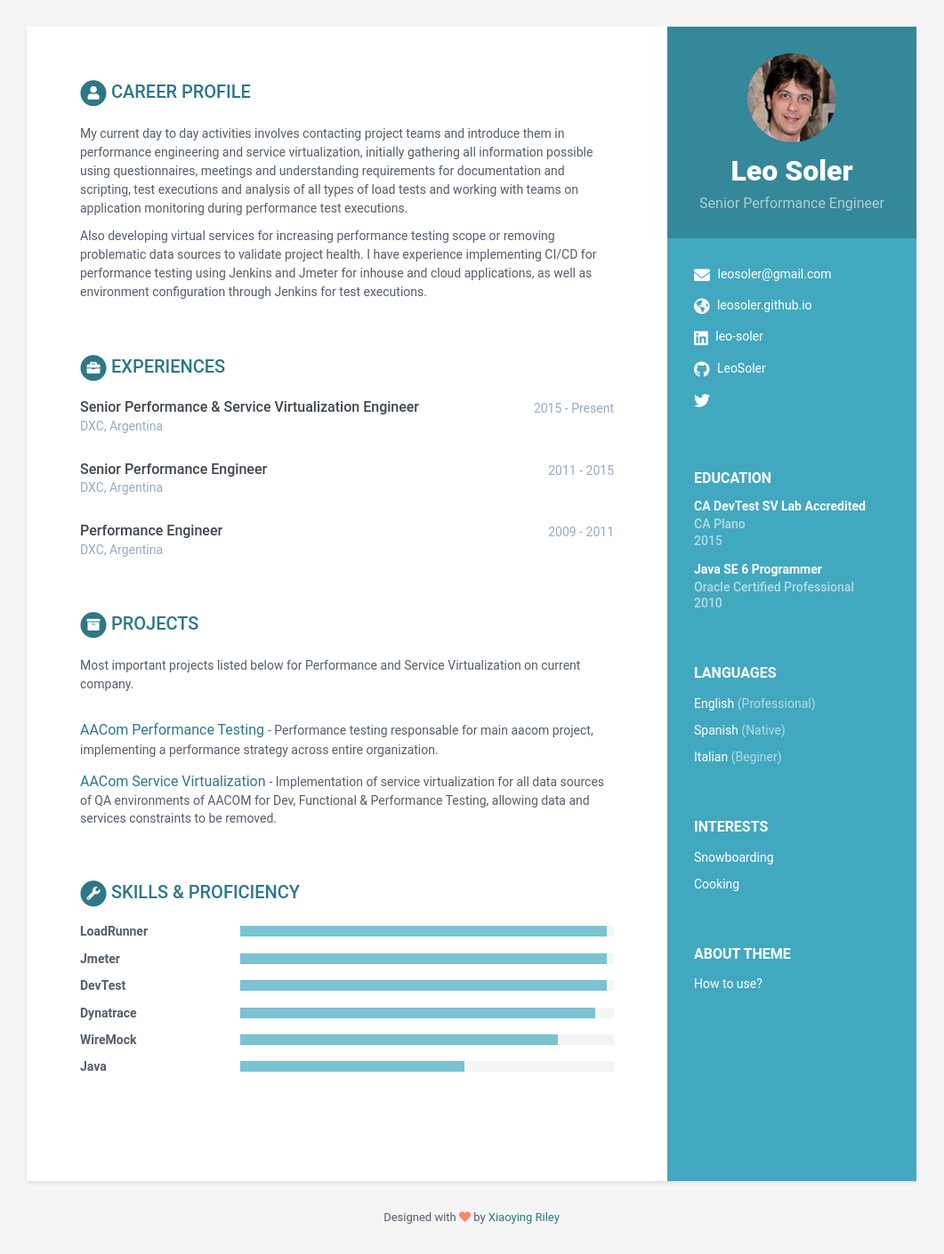
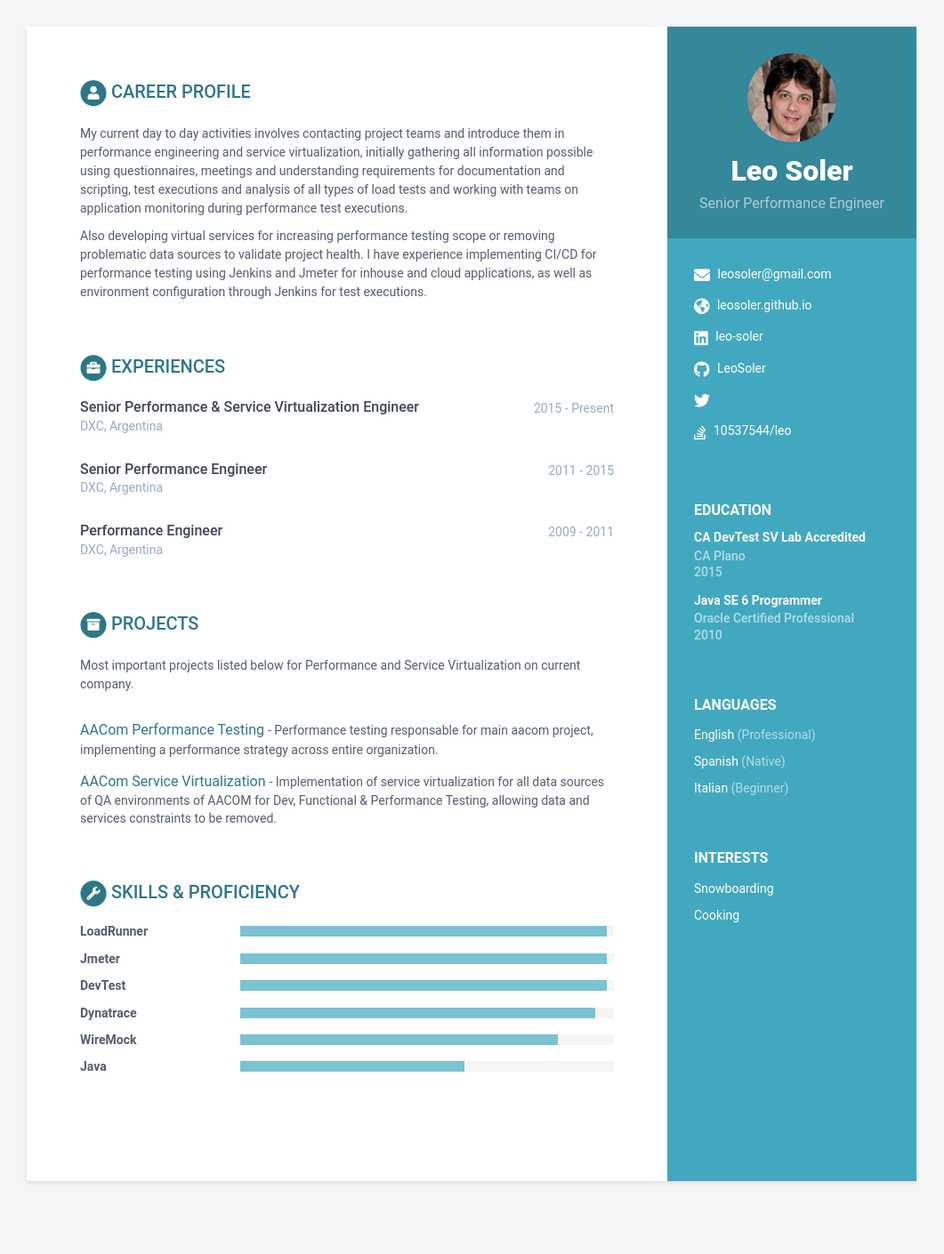
Before and after one commit to LeoSoler/cv, a Jekyll site: the page built from index.html, in a window 1280 px wide. Shown: the whole page at 89% size, without its empty margins (110-1171 px from the left). Built offline with Jekyll 4.4.1, drawn with Linux system fonts in a browser that asks for light colours; after the commit the page ends 1388 px from its top, so only the background shows below that.

Commit message:
Update _data/data.yml

```diff
--- a/_data/data.yml
+++ b/_data/data.yml
@@ -3,7 +3,7 @@
 #
 
 sidebar:
-    about: True # set to False or comment line if you want to remove the "how to use?" in the sidebar
+    about: False # set to True|False or comment line if you want to remove the "how to use?" in the sidebar
     education: True # set to False if you want education in main section instead of in sidebar
 
     # Profile information
@@ -20,7 +20,7 @@ sidebar:
     gitlab:
     bitbucket:
     twitter: ''
-    stack-overflow: # Number/Username, e.g. 123456/alandoe
+    stack-overflow: 10537544/leo # Number/Username, e.g. 123456/alandoe
     codewars:
 
     languages:
@@ -31,7 +31,7 @@ sidebar:
         level: Native
 
       - idiom: Italian
-        level: Beginer
+        level: Beginner
 
     interests:
       - item: Snowboarding
@@ -94,7 +94,7 @@ education:
       university: CA Plano
       time: 2015
       details: |
-        CA DevTest inhouse training on CA facilities, for Service Virtualization with CA LISA/DevTest tool.
+        CA DevTest training on CA facilities, for Service Virtualization with CA LISA/DevTest tool.
 
     - degree: Java SE 6 Programmer
       university: Oracle Certified Professional
@@ -145,4 +145,3 @@ skills:
         level: 60%
 
 footer: >
-    Designed with <i class="fas fa-heart"></i> by <a href="http://themes.3rdwavemedia.com" target="_blank" rel="nofollow">Xiaoying Riley</a>
```
